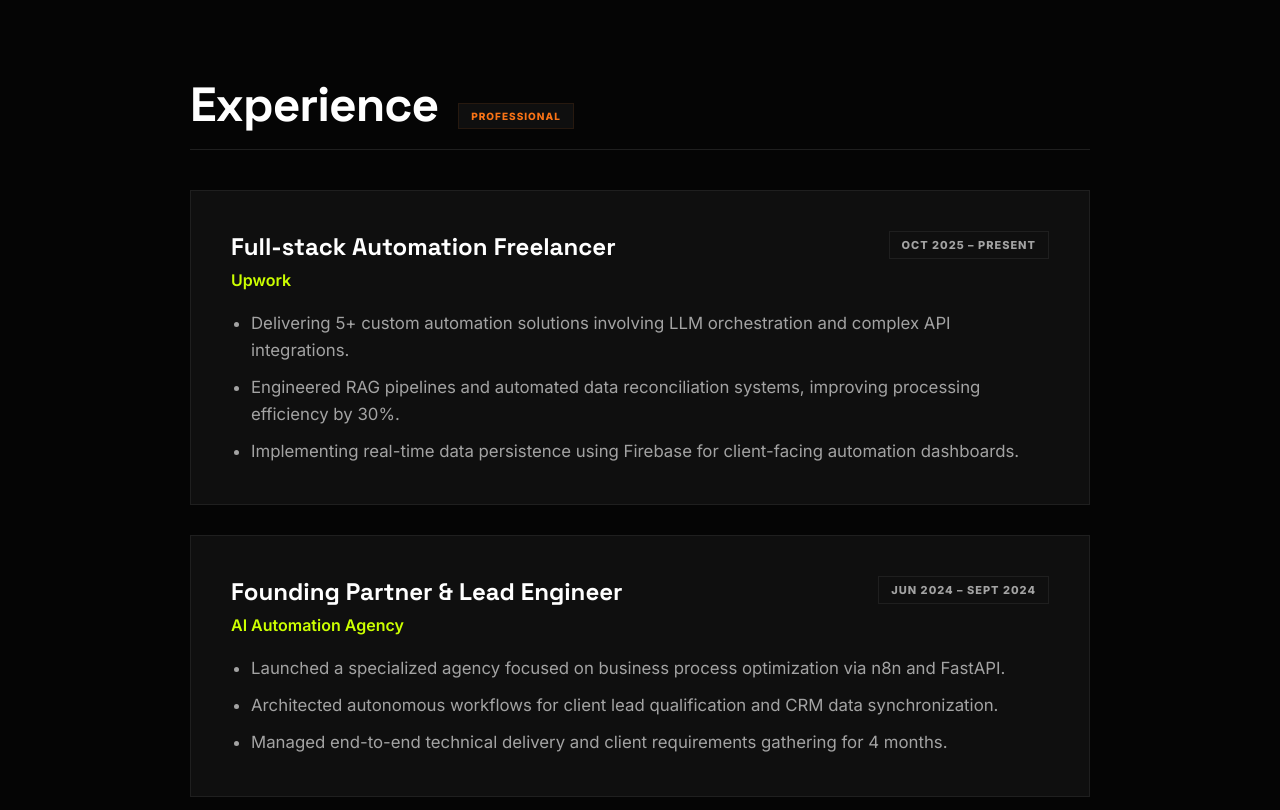
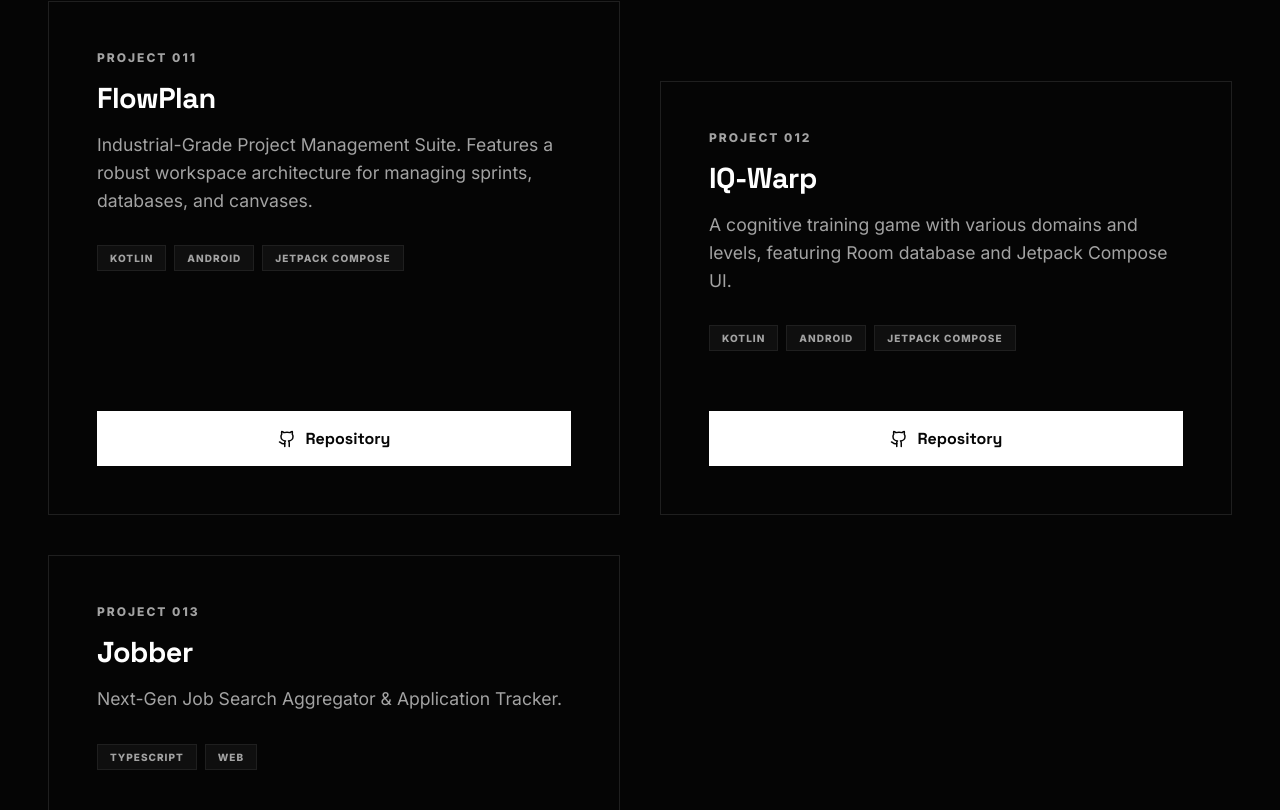
Before and after one commit to Rao-automates/Portfolio, a React (Vite) app: page / in a window 1280 px wide. Shown: the part 4490-5300 px from the top of the page. Built offline with nearby package versions, Linux system fonts and the light colour scheme.

Commit message:
Add IQ-Warp, FlowPlan, and Jobber to portfolio

```diff
--- a/src/components/Projects.jsx
+++ b/src/components/Projects.jsx
@@ -111,6 +111,24 @@ const Projects = () => {
             description: "Intelligent n8n workflow automating lead qualification and meeting scheduling from Sheets to calendar confirmation.",
             tech: ["n8n", "Automation"],
             links: [{ label: "Repository", url: "https://github.com/Rao-automates/Lead-Qualification-Scheduling-Workflow", icon: "github" }]
+        },
+        {
+            title: "FlowPlan",
+            description: "Industrial-Grade Project Management Suite. Features a robust workspace architecture for managing sprints, databases, and canvases.",
+            tech: ["Kotlin", "Android", "Jetpack Compose"],
+            links: [{ label: "Repository", url: "https://github.com/Rao-automates/FlowPlan", icon: "github" }]
+        },
+        {
+            title: "IQ-Warp",
+            description: "A cognitive training game with various domains and levels, featuring Room database and Jetpack Compose UI.",
+            tech: ["Kotlin", "Android", "Jetpack Compose"],
+            links: [{ label: "Repository", url: "https://github.com/Rao-automates/IQ-Warp", icon: "github" }]
+        },
+        {
+            title: "Jobber",
+            description: "Next-Gen Job Search Aggregator & Application Tracker.",
+            tech: ["TypeScript", "Web"],
+            links: [{ label: "Repository", url: "https://github.com/Rao-automates/jobber", icon: "github" }]
         }
     ];
 
```
